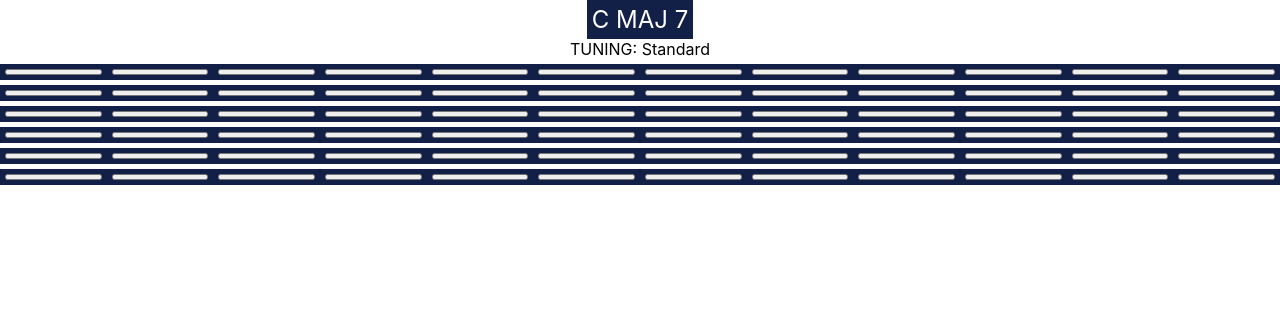
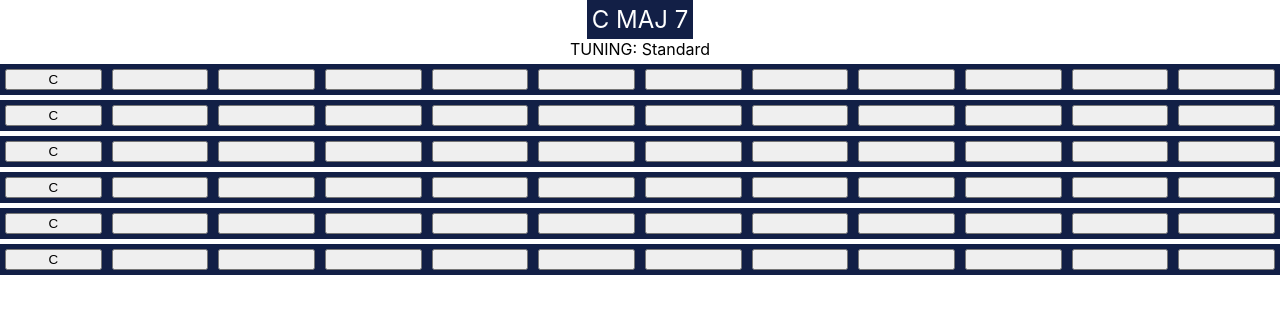
Before and after one commit to GraysonQuartech/chordApp, a React (Create React App) app: page / in a window 1280 px wide. Shown: the top 314 px of the page. Built offline with nearby package versions, Linux system fonts and the light colour scheme.

Commit message:
array correctly rotates and can output to console

```diff
--- a/src/components/StringC.tsx
+++ b/src/components/StringC.tsx
@@ -15,13 +15,19 @@ interface stringProps{
   stringTuning: number;
 }
 
+//index = the fret
+//element = the note name
+const stringArr: string[] = ['C', 'C#', 'D', 'Eb', 'E', 'F', 'F#', 'G', 'Ab', 'A', 'Bb', 'B'];
 
+//receives an element and determines the fret number for it
+const getFretNum = (noteName: string) => {
+  return stringArr.indexOf(noteName);
+}
+const getNoteName = (fretNum: number) => {
+  return stringArr[fretNum];
+}
 
-/*
-*this function is called when a user clicks a note.
-*/
 const noteSelected = (rotation: number) => {
-  const stringArr: string[] = ['C', 'C#', 'D', 'Eb', 'E', 'F', 'F#', 'G', 'Ab', 'A', 'Bb', 'B'];
   console.log('note selected');
   rotateStringArray(stringArr, rotation);
 }
@@ -33,8 +39,10 @@ const noteSelected = (rotation: number) => {
 function rotateStringArray(stringArr: string[], rotations: number): string[] {
   const length = stringArr.length;
   const normalizedRotations = ((rotations % length) + length) % length;
+  //console.log([...stringArr.slice(normalizedRotations), ...stringArr.slice(0, normalizedRotations)]);
   return [...stringArr.slice(normalizedRotations), ...stringArr.slice(0, normalizedRotations)];
 }
+console.log(stringArr);
 
 /*
 * Retrieves note name to be displayed
@@ -44,12 +52,14 @@ function rotateStringArray(stringArr: string[], rotations: number): string[] {
 * C C# D Eb E F F# G Ab A Bb B
 * standard tuning:  4, 9, 2, 7, 11, 4
 */
-
+noteSelected(4);
+//selected property for each element in the array. object array val and selected.
+//display each element
 
 function StringC(props: stringProps) {
   return (
     <div className="button-row">
-      <button className="button"></button>
+      <button className="button" onClick={()=>noteSelected(props.stringTuning)}>C</button>
       <button className="button" ></button>
       <button className="button" ></button>
       <button className="button" ></button>
```
